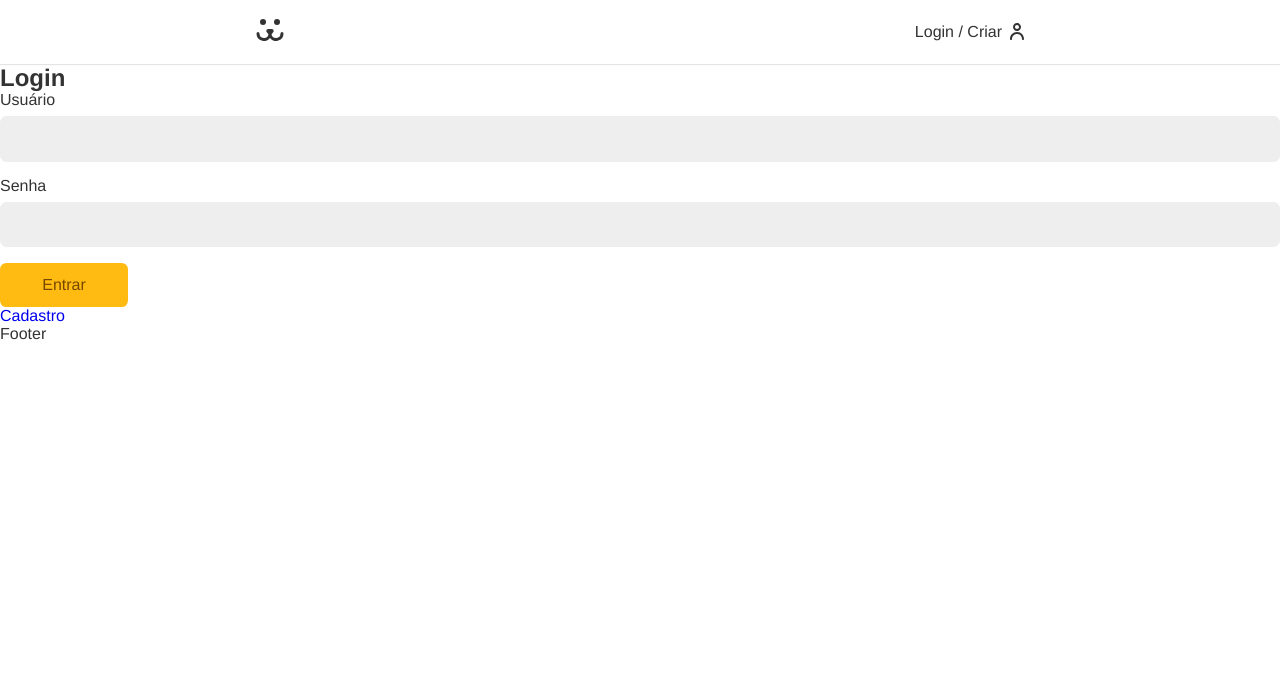
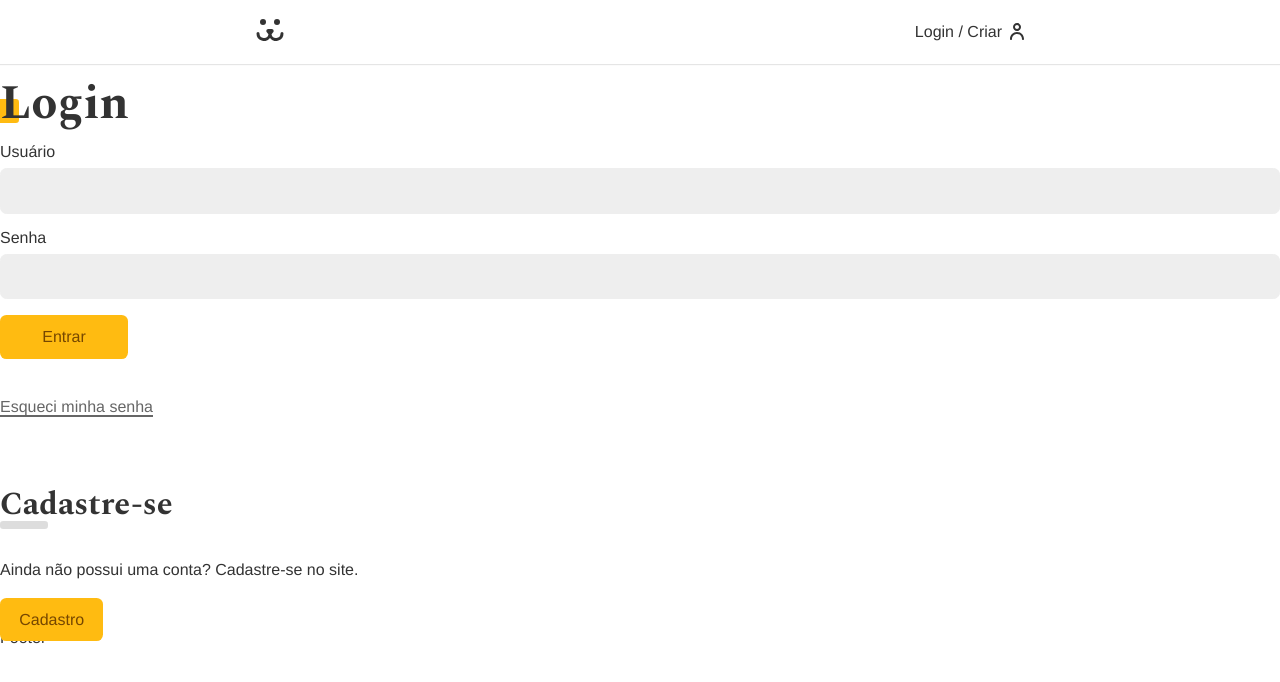
Before and after one commit to BrenoFBarbieri/social-pet, a React (Create React App) app: page /login in a window 1280 px wide. Shown: the top 682 px of the page. Built offline with nearby package versions, Linux system fonts and the light colour scheme.

Commit message:
Login form + Error component

```diff
--- a/src/App.css
+++ b/src/App.css
@@ -1,3 +1,5 @@
+@import url('https://fonts.googleapis.com/css2?family=Spectral:wght@700&display=swap');
+
 * {
 	box-sizing: border-box;
 }
@@ -7,7 +9,7 @@
 	margin: 0;
 	color: #333;
 	--type-first: Helvetica, Arial, sans-serif;
-	--type-second: 'Spectral', Georgia;
+	--type-second: 'Spectral', georgia;
 	font-family: var(--type-first);
 }
 
@@ -35,6 +37,7 @@
 
 a {
 	text-decoration: none;
+	color: #333;
 }
 
 .container {
@@ -42,3 +45,38 @@
 	padding: 0 1rem;
 	margin: 0 auto;
 }
+
+.title {
+	font-family: var(--type-second);
+	line-height: 1;
+	font-size: 3rem;
+	margin: 1rem 0;
+	position: relative;
+	z-index: 1;
+}
+
+.title::after {
+	content: '';
+	display: block;
+	width: 1.5rem;
+	height: 1.5rem;
+	background: #fb1;
+	position: absolute;
+	bottom: 5px;
+	left: -5px;
+	border-radius: .2rem;
+	z-index: -1;
+}
+
+.animeLeft {
+	opacity: 0;
+	transform: translateX(-20px);
+	animation: animeLeft .3s forwards;
+}
+
+@keyframes animeLeft {
+	to {
+		opacity: 1;
+		transform: initial;
+	}
+}
--- /dev/null
+++ b/src/Components/Helper/Error.jsx
@@ -0,0 +1,10 @@
+import React from 'react'
+
+const Error = ({ error }) => {
+	if(!error) return null;
+	return (
+		<p style={{ color: '#f31', margin: '1rem 0' }}>{error}</p>
+	)
+}
+
+export default Error
--- a/src/Components/Login/LoginForm.jsx
+++ b/src/Components/Login/LoginForm.jsx
@@ -1,7 +1,12 @@
 import React from 'react';
 import { Link } from 'react-router-dom';
+
+import styles from './LoginForm.module.css';
+import stylesBtn from '../Forms/Button.module.css';
 import Input from '../Forms/Input';
 import Button from '../Forms/Button';
+import Error from '../Helper/Error';
+
 import useForm from '../../Hooks/useForm';
 import { UserContext } from '../../UserContext';
 
@@ -19,9 +24,10 @@
 	}
 
 	return (
-		<section>
-			<h1>Login</h1>
-			<form action="" onSubmit={handleSubmit}>
+		<section className='animeLeft'>
+			<h1 className='title'>Login</h1>
+
+			<form className={styles.form} onSubmit={handleSubmit}>
 				<Input label='Usuário' type='text' name='username' {...username} />
 				<Input label='Senha' type='password' name='password' {...password} />
 				{loading ? (
@@ -29,9 +35,16 @@
 				) : (
 					<Button>Entrar</Button>
 				)}
-				{error && <p>{error}</p>}
+				<Error error={error} />
 			</form>
-			<Link to='/login/criar'>Cadastro</Link>
+
+			<Link className={styles.lost} to='/login/perdeu'>Esqueci minha senha</Link>
+
+			<div className={styles.register}>
+				<h2 className={styles.subtitle}>Cadastre-se</h2>
+				<p>Ainda não possui uma conta? Cadastre-se no site.</p>
+				<Link className={stylesBtn.button} to='/login/criar'>Cadastro</Link>
+			</div>
 		</section>
 	)
 }
--- /dev/null
+++ b/src/Components/Login/LoginForm.module.css
@@ -0,0 +1,41 @@
+.form {
+	margin-bottom: 2rem;
+}
+
+.lost {
+	display: inline-block;
+	color: #666;
+	padding: .5rem 0;
+	line-height: 1;
+}
+
+.lost::after {
+	content: '';
+	height: 2px;
+	width: 100%;
+	background: currentColor;
+	display: block;
+}
+
+.register {
+	margin-top: 4rem;
+}
+
+.register p {
+	margin: 2rem 0;
+}
+
+.subtitle {
+	font-family: var(--type-second);
+	line-height: 1;
+	font-size: 2rem;
+}
+
+.subtitle::after {
+	content: '';
+	display: block;
+	background: #ddd;
+	height: .5rem;
+	width: 3rem;
+	border-radius: .2rem;
+}
```
